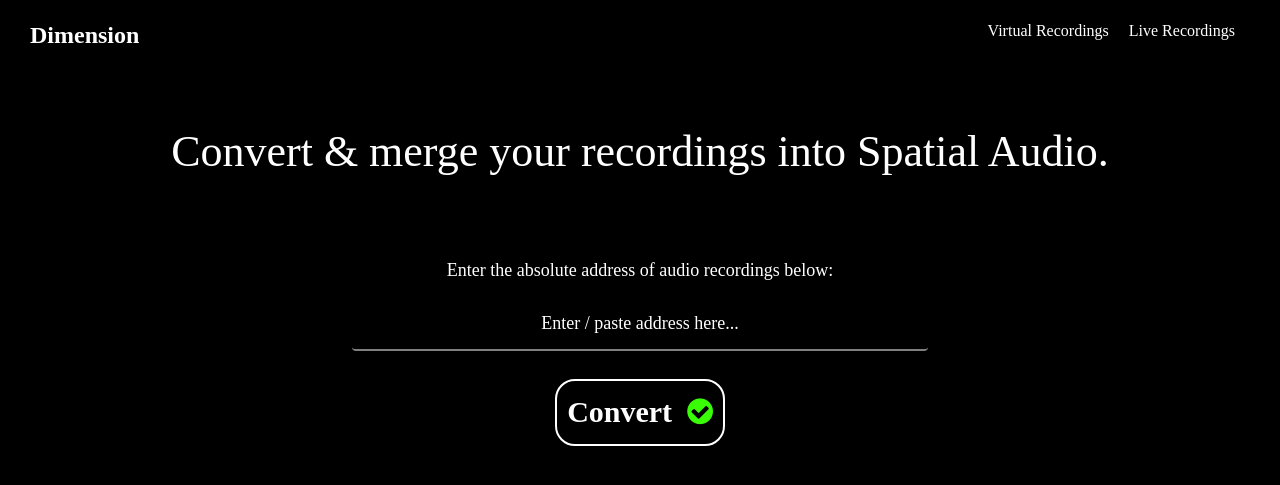
After one commit to Prakshal-Jain/Dimension, a Flask app: template templates/virtual.html in a window 1280 px wide. The commit adds this page. Shown: the top 485 px of the page. Run offline with Flask 2, Linux system fonts and the light colour scheme; the template is opened without the code that fills it, so the values that code supplies are empty; some libraries are stand-ins or nearby versions.

Commit message:
Added Virtual Env. and draft virtual.html

```diff
--- /dev/null
+++ b/algorithms/analyseFiles.py
@@ -0,0 +1,5 @@
+import os
+
+def analyser(path):
+    arr = os.listdir(path)
+    print(arr)
--- a/rangom.py
+++ /dev/null
@@ -1 +0,0 @@
-print("hehehhehhehhehe")
--- a/server.py
+++ b/server.py
@@ -1,4 +1,6 @@
+from algorithms.analyseFiles import analyser
 from flask import Flask, render_template, request, jsonify
+import algorithms.analyseFiles
 
 app = Flask(__name__)
 
@@ -9,7 +11,10 @@ def homepage():
 
 @app.route('/<name>', methods=['GET', 'POST'])
 def hello(name=None):
-    return render_template('sitting.html', name=name)
+    if(name == 'sitting'):
+        return render_template('sitting.html', name=name)
+    elif(name == 'virtual'):
+        return render_template('virtual.html', name=name)
 
 
 @app.route('/get-speaker', methods=['GET', 'POST'])
@@ -17,3 +22,9 @@ def getSpeaker():
     information = request.data.decode()
     print(information)
     return "1"
+
+@app.route('/get-address', methods=['GET', 'POST'])
+def getAddress():
+    information = request.data.decode()
+    algorithms.analyseFiles.analyser(information)
+    return "1"
--- /dev/null
+++ b/templates/base.html
@@ -0,0 +1,125 @@
+<!DOCTYPE html>
+<html lang="en" >
+
+<head>
+        <meta charset="UTF-8">
+        <title>Dimension | {% block title %}{% endblock %}</title>
+        <style>
+            .navbar{
+              position: fixed;
+              transition: 1s;
+            }
+            .navbar-brand{
+                color: #fff;
+                font-size: 60px;
+                font-family: Germania;
+                cursor: pointer;
+                display: inline-block;
+            }
+            .navbar-brand:hover{
+                color: #fff;
+            }
+            .icon-bar{
+                background-color: #000;
+            }
+            .nav{
+                font-family: Lithos Pro;
+                color: #fff;
+                padding: 10px 20px;
+            }
+
+            .nav li{
+                padding: 10px;
+                cursor: pointer;
+                font-size: 16px;
+            }
+            .nav li:after{
+                content: '';
+                display: block;
+                border-bottom: 2px solid #38fd07;
+                transform: scaleX(0);
+                transition: .2s ease-in-out;
+            }
+            .nav li:hover:after{
+                transform: scaleX(1);
+            }
+            .para{
+                text-align: center;
+                color: #fff;
+                font-family: nyala;
+                margin: 10% 5%;
+            }
+            .megaHeading{
+                font-size: 44px;
+                margin-top: 15px;
+                margin-bottom: 15px;;
+            }
+            body::-webkit-scrollbar-track{
+                -webkit-box-shadow: inset 0 0 6px rgba(0,0,0,0.3);
+            }
+            body::-webkit-scrollbar{
+                width: 5px;
+            }
+            body::-webkit-scrollbar-thumb{
+                -webkit-box-shadow: inset 0 0 6px rgba(0,0,0,.5);
+                background:  #28282B;
+            }
+            @media(max-width: 720px){
+              body{
+                background-size: 100% 100%;
+              }
+              .navbar-collapse{
+                background: #28282B;
+              }
+              .para{
+                min-height: fit-content;
+              }
+            }
+        </style>
+        <link rel="stylesheet" href="https://cdnjs.cloudflare.com/ajax/libs/font-awesome/4.7.0/css/font-awesome.min.css">
+        {% block head %}{% endblock %}
+
+</head>
+
+<body translate="no">
+    <link rel="stylesheet" href="https://maxcdn.bootstrapcdn.com/bootstrap/3.4.1/css/bootstrap.min.css">
+
+    <script src="https://ajax.googleapis.com/ajax/libs/jquery/3.5.1/jquery.min.js"></script>
+
+    <script src="https://maxcdn.bootstrapcdn.com/bootstrap/3.4.1/js/bootstrap.min.js"></script>
+    <div class="navbar navbar-fixed-top container-fluid" id="navbar">
+        <div class="navbar-header">
+        <button type="button" class="navbar-toggle navbar-default" data-toggle="collapse" data-target="#myNavbar">
+            <span class="icon-bar"></span>
+            <span class="icon-bar"></span>
+            <span class="icon-bar"></span>
+        </button>
+        <a class="navbar-brand" href="/"><div style="padding-top: 10px; font-weight: bold; font-size: x-large;">
+            Dimension
+        </div></a>
+        </div>
+        <div class="collapse navbar-right navbar-collapse" id="myNavbar">
+            <ul class="nav navbar-nav">
+                <li onclick="window.location.href='./virtual'">Virtual Recordings</li>
+                <li onclick="window.location.href='./sitting'">Live Recordings</li>
+            </ul>
+        </div>
+    </div>
+    <div id="content">{% block content %}{% endblock %}</div>
+    <script id="rendered-js" >
+        window.onscroll = function () {scrollFunction();};
+
+        function scrollFunction() {
+          if (document.body.scrollTop > 20 || document.documentElement.scrollTop > 20) {
+
+            document.getElementById("navbar").style.background = "#28282B";
+          } else {
+
+            document.getElementById("navbar").style.background = "none";
+          }
+        }
+        //# sourceURL=pen.js
+    </script>
+</body>
+
+</html>
--- a/templates/sitting.html
+++ b/templates/sitting.html
@@ -77,8 +77,8 @@
                     var m = document.createElement('div'),
                     ss = document.styleSheets;
                     ss[0].insertRule('#' + idd + ' { position: absolute; left: 50%; top: 50%; transform: translate(-50%, -50%); border-radius: 50%; box-shadow: inset 0 0 ' + wh + 'px ' + wh / 4 + 'px black; background: rgba(0, 0, 0, 0.2); width: ' + String((rx * 2) + wh) + 'px; height: ' + String((ry * 2) + wh) + 'px; }', 1);
-                    ss[0].insertRule('.' + cls + '{ position: absolute; background: #4D4A4F; color: #ffffff; text-align: center; font-family: "Open Sans Condensed", sans-serif; border-radius: 50%; transition: transform 0.2s ease; width: ' + wh + 'px; height: ' + wh + 'px; line-height: ' + wh + 'px;}', 1);
-                    ss[0].insertRule('.' + cls + ':hover { transform: scale(1.2); cursor: pointer; background: rgba(229, 225, 230, 0.8); }', 1);
+                    ss[0].insertRule('.' + cls + '{ position: absolute; background: #4D4A4F; color: #ffffff; text-align: center; font-family: "Open Sans Condensed", sans-serif; border-radius: 50%; transition: transform 0.2s ease; font-weight: bold; width: ' + wh + 'px; height: ' + wh + 'px; line-height: ' + wh + 'px;}', 1);
+                    ss[0].insertRule('.' + cls + ':hover { transform: scale(1.2); cursor: pointer; background: rgba(229, 225, 230, 0.8); color: #000000; }', 1);
                     m.id = idd;
                     for (var i = 0; i < n; i++) {
                         var c = document.createElement('div');
@@ -93,6 +93,7 @@
                     }
                     document.body.appendChild(m);
                     document.getElementById(String(speaking)).style.background = "rgba(38, 237, 73, 0.8)";
+                    document.getElementById(String(speaking)).style.color = "#000000";
                     document.getElementById(String(speaking)).style.transform = "scale(1.2)";
                     document.getElementById("currentSpeaker").innerHTML = speaking;
                 }
--- /dev/null
+++ b/templates/virtual.html
@@ -0,0 +1,74 @@
+{% extends "base.html" %}
+{% block title %}Virtual{% endblock %}
+{% block content %}
+<style>
+    body{
+        background-color: black;
+        background-size: 100%;
+        background-repeat: no-repeat;
+        background-attachment: fixed;
+    }
+    input[type=text]{
+        width: 50%;
+        padding: 12px 20px;
+        margin: 8px 0;
+        display: inline-block;
+        border: 1px solid #ccc;
+        border-radius: 4px;
+        box-sizing: border-box;
+        border: 2px transparent;
+        font-size: large;
+        background-color: transparent;
+        color: white;
+        text-align: center;
+        border-bottom: 2px solid gray;
+        -webkit-transition: all .2s ease-out;
+        -moz-transition: all .2s ease-out;
+        -ms-transition: all .2s ease-out;
+        -o-transition: all .2s ease-out;
+        transition: all .2s ease-out
+    }
+    input[type=text]::placeholder{
+        color: white;
+    }
+    input[type=text]:focus{
+        outline: none;
+        border-bottom: 2px solid #38fd07;
+    }
+    input[type=text]:focus::placeholder{
+        color: gray;
+    }
+    .confirm{
+        font-size:30px;
+        color:white;
+        border: 2px solid white;
+        border-radius: 20px;
+        padding: 10px;
+        cursor: pointer;
+    }
+    .confirm:hover{
+        background-color: aliceblue;
+        color: black;
+    }
+</style>
+<div class="para" style="margin-top: 10%;">
+    <h3 class="megaHeading">Convert & merge your recordings into Spatial Audio.</h3>
+    <br/><br/><br/>
+    <h4>Enter the absolute address of audio recordings below:</h4>
+    <input type="text" id="addr" name="add" placeholder="Enter / paste address here..."><br/><br/>
+    <label class="confirm" onclick="sendAddress()">Convert&nbsp;&nbsp;<i class="fa fa-check-circle" style="font-size:30px;color:#38fd07"></i></label>
+</div>
+
+<script>
+    const URL1 = '/get-address'
+    const xhr1 = new XMLHttpRequest();
+    function sendAddress(){
+        address = document.getElementById("addr").value;
+        if(address == ""){
+            return
+        }
+        xhr1.open('POST', URL1);
+        xhr1.send(address);
+    }
+</script>
+{% endblock %}
```
Also changed, not shown: requirements.txt (added, +7 -0 lines), templates/homepage.html (+12 -135 lines), test.html (added, +101 -0 lines).
